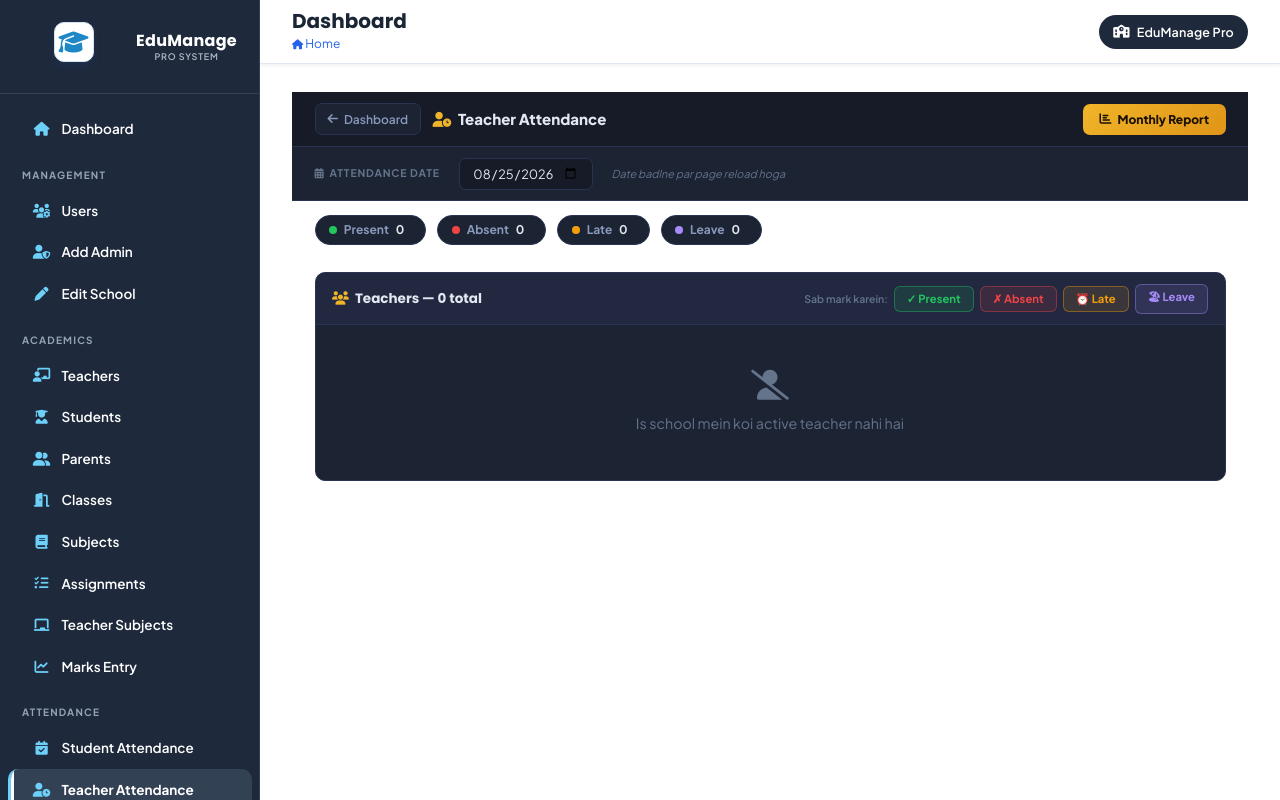
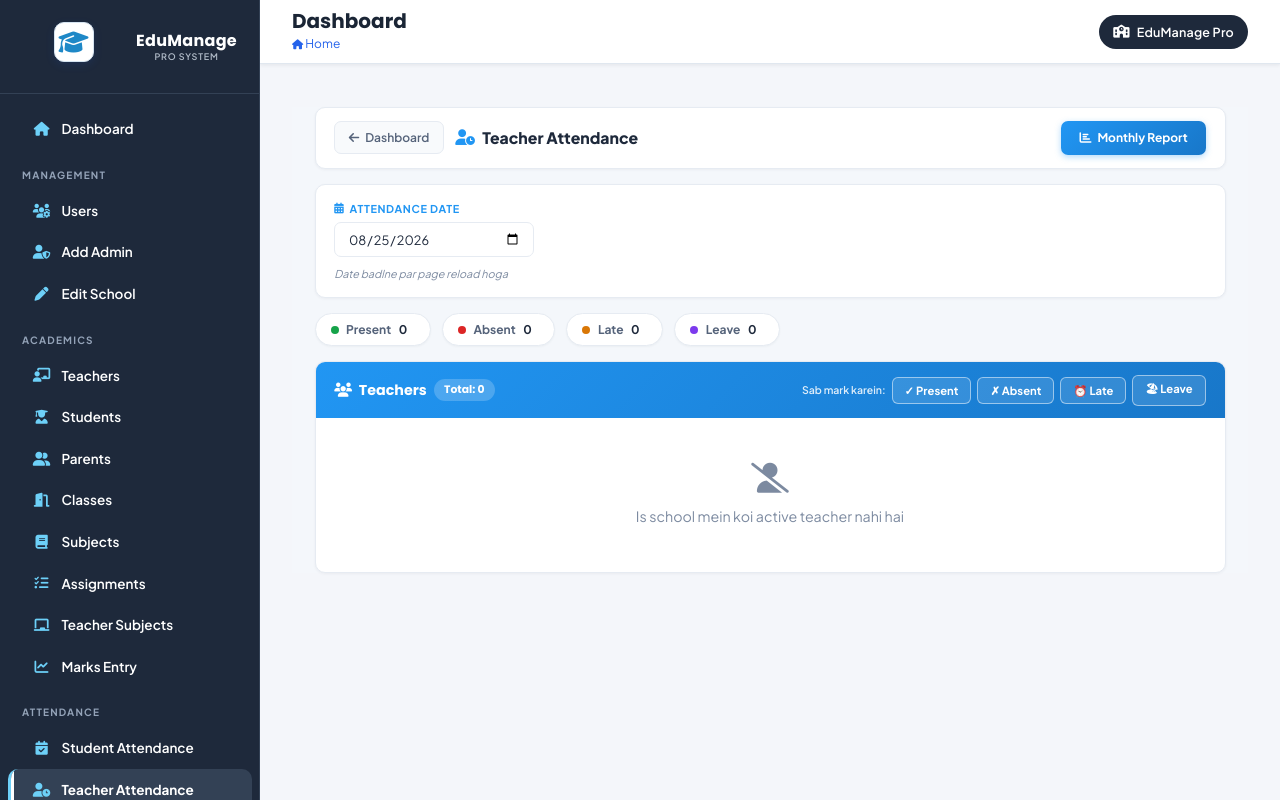
Before and after one commit to abdullahkhan12dec2004-arc/school-management-system, a Flask app: page /attendance/teacher in a window 1280 px wide. Run offline with Flask 3, Linux system fonts and the light colour scheme; the visitor is signed in with stand-in values (Sample User, id 1); data that the repository does not hold is empty; some libraries are stand-ins or nearby versions.

Commit message:
Update teacher_attendance.html

```diff
--- a/templates/teacher_attendance.html
+++ b/templates/teacher_attendance.html
@@ -6,21 +6,20 @@
   @import url('https://fonts.googleapis.com/css2?family=Plus+Jakarta+Sans:wght@400;500;600;700;800&display=swap');
 
   :root {
-    --bg:      #0d1117;
-    --surface: #161b27;
-    --card:    #1c2333;
-    --card2:   #212840;
-    --border:  #2a3352;
-    --accent:  #f0b429;
-    --accent2: #e09518;
-    --blue:    #4f8ef7;
-    --text:    #e2e8f0;
-    --muted:   #64748b;
-    --muted2:  #8899bb;
-    --present: #22c55e;
-    --absent:  #ef4444;
-    --late:    #f59e0b;
-    --leave:   #a78bfa;
+    --bg:      #f4f7fb;
+    --surface: #ffffff;
+    --card:    #ffffff;
+    --card2:   #f8fafc;
+    --border:  #e6ebf2;
+    --primary: #2196f3;
+    --primary2:#1877c9;
+    --text:    #1e293b;
+    --muted:   #7c8aa0;
+    --muted2:  #55637a;
+    --present: #16a34a;
+    --absent:  #dc2626;
+    --late:    #d97706;
+    --leave:   #7c3aed;
     --radius:  10px;
   }
 
@@ -30,69 +29,81 @@
     font-family: 'Plus Jakarta Sans', 'Segoe UI', sans-serif;
     color: var(--text);
     font-size: 14px;
+    background: var(--bg);
   }
 
   /* ── Top Bar ── */
   .ta-topbar {
     background: var(--surface);
-    border-bottom: 1px solid var(--border);
-    padding: .75rem 1.5rem;
+    border: 1px solid var(--border);
+    border-radius: var(--radius);
+    margin: 1rem 1.5rem 0;
+    padding: .85rem 1.25rem;
     display: flex; align-items: center; justify-content: space-between;
     flex-wrap: wrap; gap: .75rem;
+    box-shadow: 0 1px 3px rgba(30,41,59,.05);
   }
   .ta-topbar-left { display: flex; align-items: center; gap: .75rem; }
   .ta-back {
-    background: var(--card); border: 1px solid var(--border);
-    color: var(--muted2); padding: .35rem .8rem; border-radius: 7px;
+    background: var(--card2); border: 1px solid var(--border);
+    color: var(--muted2); padding: .4rem .9rem; border-radius: 7px;
     font-size: .8rem; font-weight: 600; text-decoration: none;
     display: inline-flex; align-items: center; gap: .4rem;
     transition: border-color .15s, color .15s;
   }
-  .ta-back:hover { border-color: var(--blue); color: var(--text); }
+  .ta-back:hover { border-color: var(--primary); color: var(--primary); }
   .ta-page-title {
-    font-size: 1rem; font-weight: 800; color: var(--text);
-    display: flex; align-items: center; gap: .45rem;
+    font-size: 1.05rem; font-weight: 800; color: var(--text);
+    display: flex; align-items: center; gap: .5rem;
   }
-  .ta-page-title i { color: var(--accent); }
+  .ta-page-title i { color: var(--primary); }
   .ta-report-btn {
-    background: linear-gradient(135deg, var(--accent), var(--accent2));
-    color: #1a1000; border: none; padding: .4rem 1.1rem; border-radius: 7px;
-    font-size: .8rem; font-weight: 800; cursor: pointer;
+    background: linear-gradient(135deg, var(--primary), var(--primary2));
+    color: #fff; border: none; padding: .5rem 1.2rem; border-radius: 7px;
+    font-size: .8rem; font-weight: 700; cursor: pointer;
     font-family: inherit; text-decoration: none;
     display: inline-flex; align-items: center; gap: .4rem;
+    box-shadow: 0 2px 6px rgba(33,150,243,.35);
     transition: opacity .15s;
   }
-  .ta-report-btn:hover { opacity: .88; }
+  .ta-report-btn:hover { opacity: .9; }
 
-  /* ── Date Bar ── */
+  /* ── Date Bar (Filter card, mirrors screenshot's blue-labelled filter section) ── */
   .ta-datebar {
-    background: var(--card);
-    border-bottom: 1px solid var(--border);
-    padding: .7rem 1.5rem;
-    display: flex; align-items: center; gap: 1.25rem; flex-wrap: wrap;
+    background: var(--surface);
+    border: 1px solid var(--border);
+    border-radius: var(--radius);
+    margin: 1rem 1.5rem 0;
+    padding: 1rem 1.25rem;
+    display: flex; align-items: flex-end; gap: 1.5rem; flex-wrap: wrap;
+    box-shadow: 0 1px 3px rgba(30,41,59,.05);
   }
+  .ta-field { display: flex; flex-direction: column; gap: .35rem; }
   .ta-date-label {
-    font-size: .7rem; font-weight: 700; color: var(--muted);
-    text-transform: uppercase; letter-spacing: .08em;
+    font-size: .72rem; font-weight: 700; color: var(--primary);
+    text-transform: uppercase; letter-spacing: .06em;
+    display: flex; align-items: center; gap: .35rem;
   }
   .ta-date-input {
-    background: var(--surface); border: 1px solid var(--border);
-    color: var(--text); border-radius: 7px; padding: .4rem .85rem;
+    background: var(--surface); border: 1.5px solid var(--border);
+    color: var(--text); border-radius: 7px; padding: .5rem .85rem;
     font-size: .85rem; font-family: inherit; outline: none; cursor: pointer;
     transition: border-color .15s;
+    min-width: 200px;
   }
-  .ta-date-input:focus { border-color: var(--accent); }
-  .ta-date-hint { font-size: .72rem; color: var(--muted); font-style: italic; }
+  .ta-date-input:focus { border-color: var(--primary); }
+  .ta-date-hint { font-size: .72rem; color: var(--muted); font-style: italic; margin-top: .15rem; }
 
   /* ── Stats Strip ── */
   .ta-stats {
-    display: flex; gap: .75rem; padding: .9rem 1.5rem; flex-wrap: wrap;
+    display: flex; gap: .75rem; padding: 1rem 1.5rem .25rem; flex-wrap: wrap;
   }
   .ta-pill {
-    display: flex; align-items: center; gap: .45rem;
-    background: var(--card); border: 1px solid var(--border);
-    border-radius: 20px; padding: .32rem .9rem;
+    display: flex; align-items: center; gap: .5rem;
+    background: var(--surface); border: 1px solid var(--border);
+    border-radius: 20px; padding: .4rem 1rem;
     font-size: .8rem; font-weight: 700;
+    box-shadow: 0 1px 2px rgba(30,41,59,.04);
   }
   .ta-pill .dot { width: 8px; height: 8px; border-radius: 50%; flex-shrink: 0; }
   .ta-pill.p .dot  { background: var(--present); }
@@ -104,134 +115,135 @@
 
   /* ── Table Card ── */
   .ta-card {
-    margin: .9rem 1.5rem 5.5rem;
+    margin: .75rem 1.5rem 5.5rem;
     background: var(--card); border: 1px solid var(--border);
     border-radius: var(--radius); overflow: hidden;
+    box-shadow: 0 1px 3px rgba(30,41,59,.05);
   }
   .ta-card-head {
-    background: var(--card2); border-bottom: 1px solid var(--border);
-    padding: .7rem 1.1rem;
+    background: linear-gradient(135deg, var(--primary), var(--primary2));
+    padding: .85rem 1.25rem;
     display: flex; align-items: center; justify-content: space-between;
     flex-wrap: wrap; gap: .5rem;
   }
   .ta-card-head h2 {
-    margin: 0; font-size: .9rem; font-weight: 700; color: var(--text);
-    display: flex; align-items: center; gap: .4rem;
+    margin: 0; font-size: .95rem; font-weight: 700; color: #fff;
+    display: flex; align-items: center; gap: .45rem;
   }
-  .ta-card-head h2 i { color: var(--accent); }
+  .ta-card-head .ta-count-badge {
+    background: rgba(255,255,255,.2);
+    color: #fff; font-size: .72rem; font-weight: 700;
+    padding: .25rem .7rem; border-radius: 20px;
+  }
   .ta-mark-all { display: flex; align-items: center; gap: .4rem; flex-wrap: wrap; }
-  .ta-mark-lbl { font-size: .7rem; color: var(--muted); font-weight: 600; }
+  .ta-mark-lbl { font-size: .7rem; color: rgba(255,255,255,.85); font-weight: 600; }
   .ta-mbtn {
-    border: 1px solid; border-radius: 6px; padding: .3rem .8rem;
+    border: 1px solid rgba(255,255,255,.5); border-radius: 6px; padding: .32rem .8rem;
     font-size: .75rem; font-weight: 700; cursor: pointer; font-family: inherit;
-    transition: opacity .12s, transform .1s;
+    background: rgba(255,255,255,.12); color: #fff;
+    transition: opacity .12s, transform .1s, background .15s;
   }
-  .ta-mbtn:hover { opacity: .8; transform: scale(1.03); }
+  .ta-mbtn:hover { background: rgba(255,255,255,.25); transform: scale(1.03); }
   .ta-mbtn:active { transform: scale(0.97); }
-  .ta-mbtn.p  { background: rgba(34,197,94,.12);  color: var(--present); border-color: rgba(34,197,94,.4); }
-  .ta-mbtn.a  { background: rgba(239,68,68,.12);  color: var(--absent);  border-color: rgba(239,68,68,.4); }
-  .ta-mbtn.l  { background: rgba(245,158,11,.12); color: var(--late);    border-color: rgba(245,158,11,.4); }
-  .ta-mbtn.lv { background: rgba(167,139,250,.12);color: var(--leave);   border-color: rgba(167,139,250,.4); }
 
   /* Table */
   .ta-card table { width: 100%; border-collapse: collapse; }
   .ta-card thead th {
-    background: var(--surface); padding: .6rem 1rem;
-    font-size: .68rem; font-weight: 700; color: var(--muted);
-    text-transform: uppercase; letter-spacing: .07em;
+    background: var(--card2); padding: .7rem 1.1rem;
+    font-size: .7rem; font-weight: 700; color: var(--primary);
+    text-transform: uppercase; letter-spacing: .06em;
     text-align: left; border-bottom: 1px solid var(--border);
   }
   .ta-card tbody tr { border-bottom: 1px solid var(--border); transition: background .12s; }
   .ta-card tbody tr:last-child { border-bottom: none; }
-  .ta-card tbody tr:hover { background: rgba(79,142,247,.04); }
-  .ta-card tbody td { padding: .65rem 1rem; vertical-align: middle; }
+  .ta-card tbody tr:hover { background: rgba(33,150,243,.05); }
+  .ta-card tbody td { padding: .75rem 1.1rem; vertical-align: middle; }
 
   .ta-num { color: var(--muted); font-weight: 600; font-size: .8rem; }
   .ta-avatar-img {
-    width: 36px; height: 36px; border-radius: 50%;
+    width: 38px; height: 38px; border-radius: 50%;
     object-fit: cover; border: 2px solid var(--border); flex-shrink: 0;
   }
   .ta-initials {
-    width: 36px; height: 36px; border-radius: 50%; flex-shrink: 0;
-    background: linear-gradient(135deg, var(--blue), #7c3aed);
+    width: 38px; height: 38px; border-radius: 50%; flex-shrink: 0;
+    background: linear-gradient(135deg, var(--primary), #7c3aed);
     display: flex; align-items: center; justify-content: center;
-    font-weight: 800; font-size: .72rem; color: #fff;
+    font-weight: 800; font-size: .74rem; color: #fff;
   }
-  .ta-tcell { display: flex; align-items: center; gap: .65rem; }
-  .ta-tname { font-weight: 600; font-size: .85rem; color: var(--text); }
+  .ta-tcell { display: flex; align-items: center; gap: .7rem; }
+  .ta-tname { font-weight: 700; font-size: .87rem; color: var(--text); }
   .ta-tqual { font-size: .72rem; color: var(--muted); }
   .ta-tsub  { font-size: .8rem; color: var(--muted2); }
 
   /* ══════════════════════════════════════════
-     NEW: Easy One-Click Status Buttons
+     Status dropdown — matches screenshot's colored select badge
   ══════════════════════════════════════════ */
-  .ta-stabs { display: flex; gap: .35rem; flex-wrap: wrap; }
-  .ta-stabs input[type=radio] { display: none; }
-
-  .ta-stab {
-    display: inline-flex; align-items: center; gap: .3rem;
-    padding: .45rem .9rem;
-    border-radius: 8px;
-    font-size: .78rem;
+  .ta-status-wrap { position: relative; display: inline-block; min-width: 150px; }
+  .ta-status-select {
+    appearance: none; -webkit-appearance: none;
+    width: 100%;
+    padding: .5rem 2.2rem .5rem .9rem;
+    border-radius: 7px;
+    font-size: .8rem;
     font-weight: 700;
     cursor: pointer;
     border: 1.5px solid var(--border);
-    background: var(--surface);
+    background-color: var(--card2);
     color: var(--muted2);
+    font-family: inherit;
     transition: all .15s ease;
-    user-select: none;
-    min-width: 78px;
-    justify-content: center;
   }
-  .ta-stab:hover {
-    border-color: var(--muted2);
-    color: var(--text);
-    background: var(--card2);
-    transform: translateY(-1px);
+  .ta-status-wrap::after {
+    content: '';
+    position: absolute; right: .8rem; top: 50%;
+    width: 0; height: 0;
+    border-left: 4px solid transparent;
+    border-right: 4px solid transparent;
+    border-top: 5px solid currentColor;
+    color: var(--muted);
+    transform: translateY(-50%);
+    pointer-events: none;
+  }
+  .ta-status-select.st-present {
+    background: rgba(22,163,74,.12); color: var(--present); border-color: rgba(22,163,74,.45);
+  }
+  .ta-status-select.st-absent {
+    background: rgba(220,38,38,.12); color: var(--absent); border-color: rgba(220,38,38,.45);
+  }
+  .ta-status-select.st-late {
+    background: rgba(217,119,6,.12); color: var(--late); border-color: rgba(217,119,6,.45);
+  }
+  .ta-status-select.st-leave {
+    background: rgba(124,58,237,.12); color: var(--leave); border-color: rgba(124,58,237,.45);
   }
 
-  /* Active states — solid colored background */
-  .ta-stab.sel-present {
-    background: rgba(34,197,94,.18);
-    color: #4ade80;
-    border-color: rgba(34,197,94,.6);
-    box-shadow: 0 0 0 3px rgba(34,197,94,.1);
+  /* Remarks-style helper input (optional note per row, visual only, mirrors screenshot layout) */
+  .ta-remark {
+    border: 1.5px solid var(--border); border-radius: 7px;
+    padding: .45rem .8rem; font-size: .78rem; font-family: inherit;
+    color: var(--muted2); background: var(--surface); width: 100%; max-width: 180px;
   }
-  .ta-stab.sel-absent {
-    background: rgba(239,68,68,.18);
-    color: #f87171;
-    border-color: rgba(239,68,68,.6);
-    box-shadow: 0 0 0 3px rgba(239,68,68,.1);
-  }
-  .ta-stab.sel-late {
-    background: rgba(245,158,11,.18);
-    color: #fbbf24;
-    border-color: rgba(245,158,11,.6);
-    box-shadow: 0 0 0 3px rgba(245,158,11,.1);
-  }
-  .ta-stab.sel-leave {
-    background: rgba(167,139,250,.18);
-    color: #c4b5fd;
-    border-color: rgba(167,139,250,.6);
-    box-shadow: 0 0 0 3px rgba(167,139,250,.1);
-  }
+  .ta-remark::placeholder { color: var(--muted); }
+  .ta-remark:focus { outline: none; border-color: var(--primary); }
 
   /* Save Bar */
   .ta-savebar {
     position: sticky; bottom: 0;
     background: var(--surface); border-top: 1px solid var(--border);
-    padding: .7rem 1.5rem;
+    padding: .85rem 1.5rem;
     display: flex; align-items: center; justify-content: space-between;
     flex-wrap: wrap; gap: .5rem; z-index: 50;
+    box-shadow: 0 -2px 8px rgba(30,41,59,.05);
   }
   .ta-save-info { font-size: .8rem; color: var(--muted); }
   .ta-save-info strong { color: var(--text); }
   .ta-save-btn {
-    background: linear-gradient(135deg, var(--accent), var(--accent2));
-    color: #1a1000; border: none; padding: .55rem 1.8rem;
+    background: linear-gradient(135deg, var(--primary), var(--primary2));
+    color: #fff; border: none; padding: .6rem 1.9rem;
     border-radius: 8px; font-size: .88rem; font-weight: 800;
     cursor: pointer; font-family: inherit;
     display: inline-flex; align-items: center; gap: .45rem;
+    box-shadow: 0 2px 6px rgba(33,150,243,.35);
     transition: opacity .15s;
   }
   .ta-save-btn:hover { opacity: .9; }
@@ -242,19 +254,11 @@
 
   /* ── Mobile Responsive ── */
   @media (max-width: 600px) {
-    .ta-topbar, .ta-datebar, .ta-stats, .ta-card { margin-left: 0; padding-left: 1rem; padding-right: 1rem; }
-    .ta-card { margin-left: .75rem; margin-right: .75rem; }
+    .ta-topbar, .ta-datebar, .ta-stats, .ta-card { margin-left: .75rem; margin-right: .75rem; }
     .ta-card table thead th:nth-child(3) { display: none; }
     .ta-card tbody td:nth-child(3) { display: none; }
-    .ta-stab { padding: .4rem .65rem; min-width: 64px; font-size: .72rem; }
     .ta-mark-all { gap: .3rem; }
-  }
-  .dashboard-container {
-        background-color: #ffffff !important;
-  }
-
-  body, .main-content, .container-fluid {
-        background-color: #ffffff !important;
+    .ta-status-wrap { min-width: 120px; }
   }
 </style>
 
@@ -280,10 +284,12 @@
 
     <!-- Date Bar -->
     <div class="ta-datebar">
-      <span class="ta-date-label"><i class="fas fa-calendar-alt" style="margin-right:5px;"></i>Attendance Date</span>
+      <div class="ta-field">
+        <span class="ta-date-label"><i class="fas fa-calendar-alt"></i>Attendance Date</span>
         <input type="date" class="ta-date-input" name="attendance_date" id="att_date"
                value="{{ attendance_date }}" max="{{ today }}">
         <span class="ta-date-hint">Date badlne par page reload hoga</span>
+      </div>
     </div>
 
     <!-- Stats Strip -->
@@ -309,13 +315,13 @@
     <!-- Table Card -->
     <div class="ta-card">
       <div class="ta-card-head">
-        <h2><i class="fas fa-users"></i> Teachers — {{ teachers|length }} total</h2>
+        <h2><i class="fas fa-users"></i> Teachers <span class="ta-count-badge">Total: {{ teachers|length }}</span></h2>
         <div class="ta-mark-all">
           <span class="ta-mark-lbl">Sab mark karein:</span>
-          <button type="button" class="ta-mbtn p"  onclick="markAll('Present')">✓ Present</button>
-          <button type="button" class="ta-mbtn a"  onclick="markAll('Absent')">✗ Absent</button>
-          <button type="button" class="ta-mbtn l"  onclick="markAll('Late')">⏰ Late</button>
-          <button type="button" class="ta-mbtn lv" onclick="markAll('Leave')">🏖 Leave</button>
+          <button type="button" class="ta-mbtn" onclick="markAll('Present')">✓ Present</button>
+          <button type="button" class="ta-mbtn" onclick="markAll('Absent')">✗ Absent</button>
+          <button type="button" class="ta-mbtn" onclick="markAll('Late')">⏰ Late</button>
+          <button type="button" class="ta-mbtn" onclick="markAll('Leave')">🏖 Leave</button>
         </div>
       </div>
 
@@ -332,6 +338,7 @@
         <tbody>
           {% for t in teachers %}
           {% set saved = existing.get(t.id, '') %}
+          {% set current = saved if saved else 'Present' %}
           <tr>
             <td class="ta-num">{{ loop.index }}</td>
             <td>
@@ -350,20 +357,14 @@
             </td>
             <td class="ta-tsub">{{ t.subject_specialization or '—' }}</td>
             <td>
-              <div class="ta-stabs" data-tid="{{ t.id }}">
+              <div class="ta-status-wrap">
+                <select name="status_{{ t.id }}" id="s_{{ t.id }}" class="ta-status-select st-{{ current|lower }}">
                   {% for status in ['Present','Absent','Late','Leave'] %}
-                <input type="radio"
-                       name="status_{{ t.id }}"
-                       id="s_{{ t.id }}_{{ status|lower }}"
-                       value="{{ status }}"
-                       {% if saved == status or (not saved and status == 'Present') %}checked{% endif %}>
-                <label for="s_{{ t.id }}_{{ status|lower }}"
-                       class="ta-stab"
-                       data-val="{{ status }}">
-                  {% if status == 'Present' %}✓{% elif status == 'Absent' %}✗{% elif status == 'Late' %}⏰{% else %}🏖{% endif %}
-                  {{ status }}
-                </label>
+                  <option value="{{ status }}" {% if current == status %}selected{% endif %}>
+                    {% if status == 'Present' %}✓ Present{% elif status == 'Absent' %}✗ Absent{% elif status == 'Late' %}⏰ Late{% else %}🏖 Leave{% endif %}
+                  </option>
                   {% endfor %}
+                </select>
               </div>
             </td>
           </tr>
@@ -394,33 +395,35 @@
 </div>
 
 <script>
-function styleAllTabs() {
-  document.querySelectorAll('.ta-stabs').forEach(group => {
-    group.querySelectorAll('input[type=radio]').forEach(r => {
-      const lbl = group.querySelector('label[for="' + r.id + '"]');
-      if (!lbl) return;
-      lbl.className = 'ta-stab';
-      if (r.checked) lbl.classList.add('sel-' + r.value.toLowerCase());
+function styleSelect(sel) {
+  sel.classList.remove('st-present', 'st-absent', 'st-late', 'st-leave');
+  sel.classList.add('st-' + sel.value.toLowerCase());
+}
+
+function styleAllSelects() {
+  document.querySelectorAll('.ta-status-select').forEach(sel => styleSelect(sel));
+  updateCounts();
+}
+
+document.querySelectorAll('.ta-status-select').forEach(sel => {
+  sel.addEventListener('change', function () {
+    styleSelect(this);
+    updateCounts();
   });
+});
+
+function markAll(status) {
+  document.querySelectorAll('.ta-status-select').forEach(sel => {
+    sel.value = status;
+    styleSelect(sel);
   });
   updateCounts();
 }
 
-document.querySelectorAll('.ta-stabs input[type=radio]').forEach(r => {
-  r.addEventListener('change', styleAllTabs);
-});
-
-function markAll(status) {
-  document.querySelectorAll('input[type=radio][value="' + status + '"]').forEach(r => {
-    r.checked = true;
-  });
-  styleAllTabs();
-}
-
 function updateCounts() {
   var counts = { Present: 0, Absent: 0, Late: 0, Leave: 0 };
-  document.querySelectorAll('.ta-stabs input[type=radio]:checked').forEach(r => {
-    if (counts[r.value] !== undefined) counts[r.value]++;
+  document.querySelectorAll('.ta-status-select').forEach(sel => {
+    if (counts[sel.value] !== undefined) counts[sel.value]++;
   });
   document.getElementById('cnt_present').textContent = counts.Present;
   document.getElementById('cnt_absent').textContent  = counts.Absent;
@@ -435,7 +438,7 @@ document.getElementById('att_date').addEventListener('change', function () {
   form.submit();
 });
 
-styleAllTabs();
+styleAllSelects();
 </script>
 
 {% endblock %}
```
Lines whose indentation alone changed are shown as unchanged.
